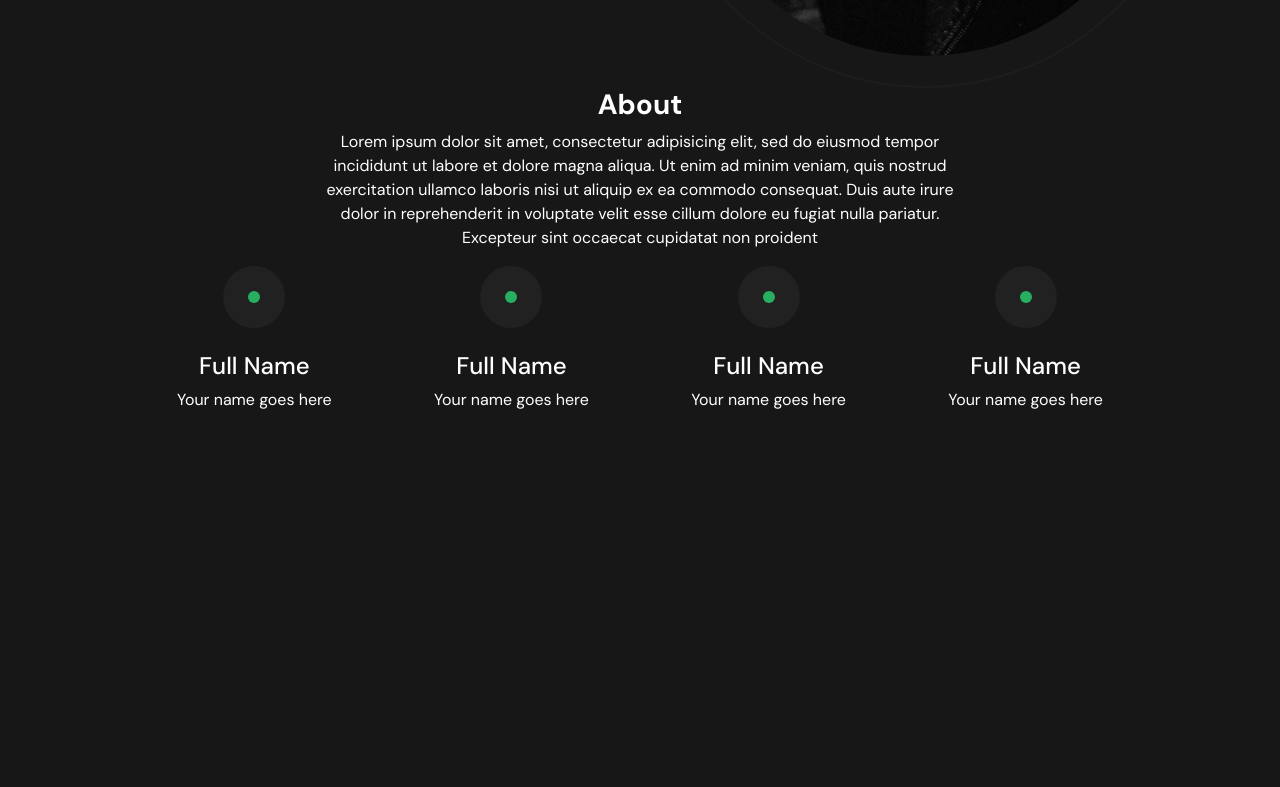
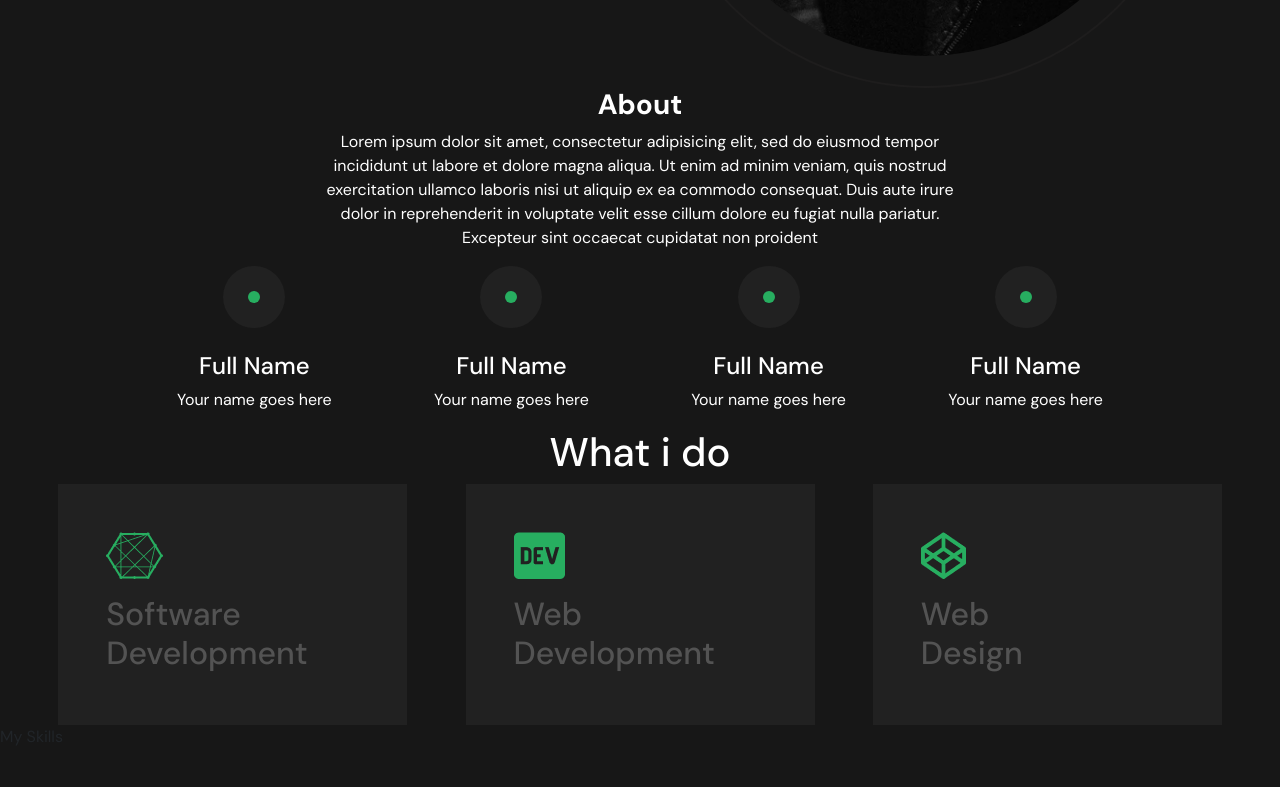
Before and after one commit to AlexandreSilvinoSantos/Projeto-Portif-lio, a plain HTML site: page index.html in a window 1280 px wide. Shown: the part 618-1405 px from the top of the page. Before the commit the page ends 1046 px from the top, so only its background shows below. Drawn offline with nearby package versions, Linux system fonts and the light colour scheme.

Commit message:
Criado sessão Minhas Habilidades

```diff
--- a/assets/css/style.css
+++ b/assets/css/style.css
@@ -84,3 +84,36 @@ img.perfil {
     height: 12px;
     border-radius: 50%;
 }
+
+.bloco-flex-container {
+    display: flex;
+    justify-content: space-evenly;
+    left: 80px;
+    top: 230%;
+}
+
+/**/
+.item-block {
+    width: 349px;
+    height: 241px;
+    background: #212121;
+}
+/**/
+
+/**/
+.item-block-description{
+        font-weight: 500px;
+                       color: #535353;
+}
+
+border-bottom-primary {
+    border-bottom: 5px solid var(--cor-primaria);
+}
+/**/
+
+/**/
+.myskills {
+    height: 62px;
+    left: 550px;
+    top: 1944px;
+}
--- a/index.html
+++ b/index.html
@@ -126,6 +126,46 @@
     </main>
 
     <script src="https://cdn.jsdelivr.net/npm/bootstrap@5.1.3/dist/js/bootstrap.bundle.min.js"></script>
+
+<section>
+    <div class="container">
+        <h1 class="text-white text-center">What i do</h1>
+    </div>
+
+    <div class="d-flex justify-content-evenly">
+    <div class="item-block p-5">
+        <img src="assets\images\Vector.png" alt="">
+        <h2 class="item-block-description mt-3">
+        Software<br>
+        Development
+
+    </div>
+
+            <div class="item-block border-bottom-primary p-5">
+            <img src="assets\images\Dev.png" alt="">
+            <h2 class="item-block-description mt-3">
+            Web<br>
+            Development
+
+        </div>
+
+        <div class="d-flex justify-content-evenly">
+            <div class="item-block p-5">
+                <img src="assets\images\Design.png" alt="">
+                <h2 class="item-block-description mt-3">
+                Web<br>
+                Design
+
+            </div>
+</section>
+
+<section>
+    <div class="myskills">
+    <div>
+        My Skills
+    </div>
+    </div>
+</section>
 </body>
 
 </html>
```
Also changed, not shown: assets/images/Design.png (added), assets/images/Dev.png (added), assets/images/Rectangle 4.png (added), assets/images/Vector.png (added).
